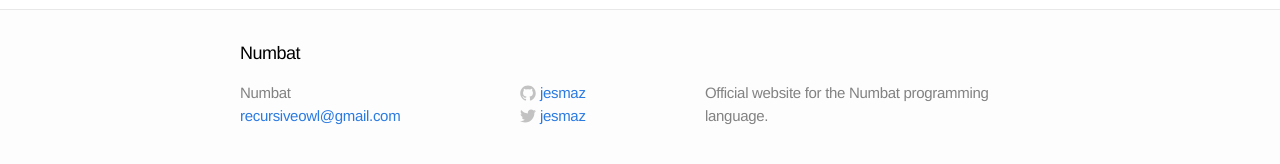
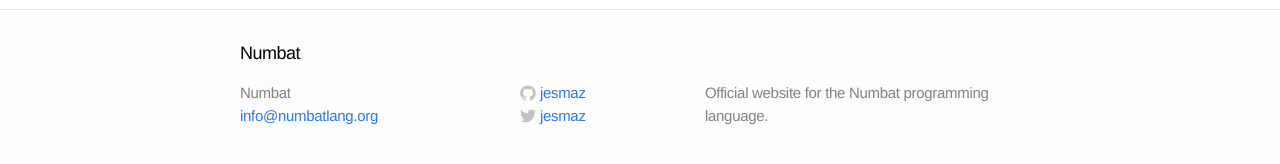
Before and after one commit to jesmaz/numbat, a Jekyll site: the page built from index.html, in a window 1280 px wide. Shown: the part 186-350 px from the top of the page. Built offline with Jekyll 4.4.1, drawn with Linux system fonts in a browser that asks for light colours.

Commit message:
Changed email address

```diff
--- a/_config.yml
+++ b/_config.yml
@@ -1,6 +1,6 @@
 # Site settings
 title: Numbat
-email: recursiveowl@gmail.com
+email: info@numbatlang.org
 description: "Official website for the Numbat programming language."
 baseurl: ""
 url: "http://numbatlang.org"
```
